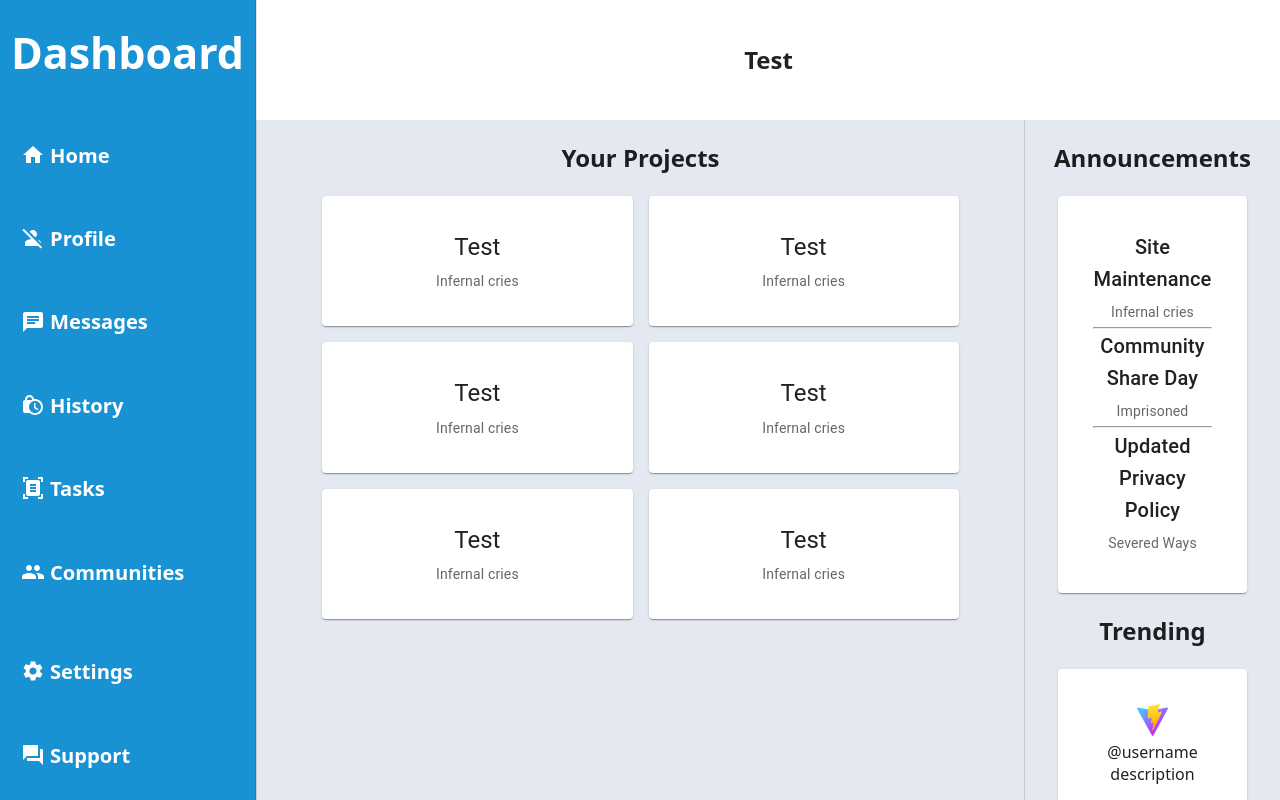
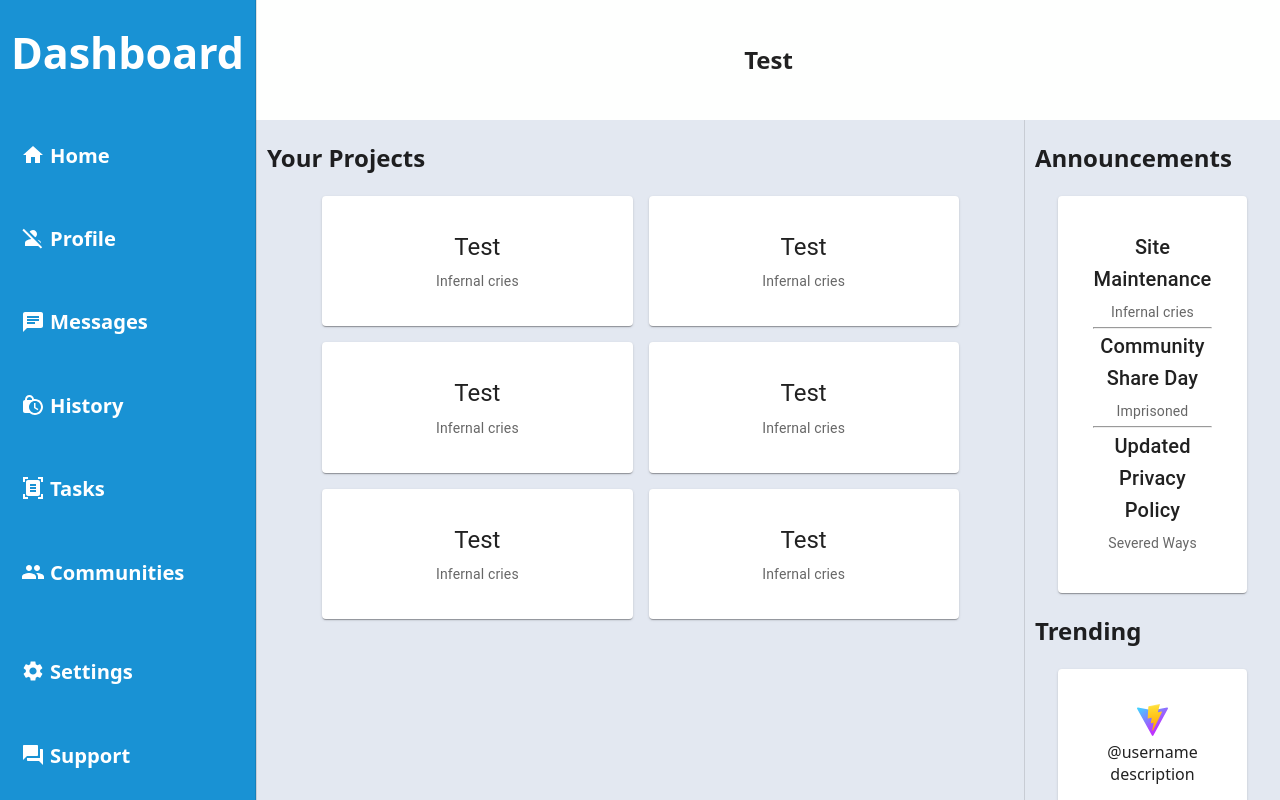
Before and after one commit to wildfireOfMine/adminDashboardTOP, a React (Vite) app: page / in a window 1280 px wide. Built offline with nearby package versions, Linux system fonts and the light colour scheme.

Commit message:
Fixed text aligns

```diff
--- a/src/App.css
+++ b/src/App.css
@@ -78,12 +78,12 @@ a{
   background-color: #e3e8f1;
 }
 
-.css-4j4xdv-MuiDrawer-docked .MuiDrawer-paper >div > h2 {
+.css-9e3g64-MuiDrawer-docked .MuiDrawer-paper >div > h2 {
   text-align: left !important;
   margin-left: 10px;
 }
 
-.css-4j4xdv-MuiDrawer-docked .MuiDrawer-paper > h2{
+.css-aqqmce-MuiDrawer-docked .MuiDrawer-paper > h2{
   text-align: left !important;
   margin-left: 10px;
 }
```
